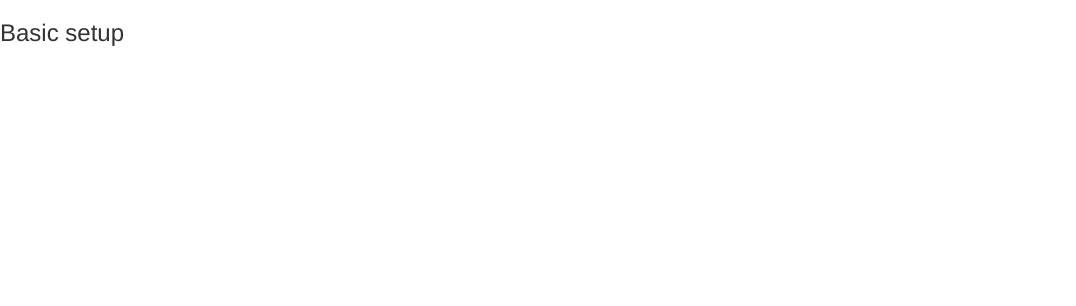
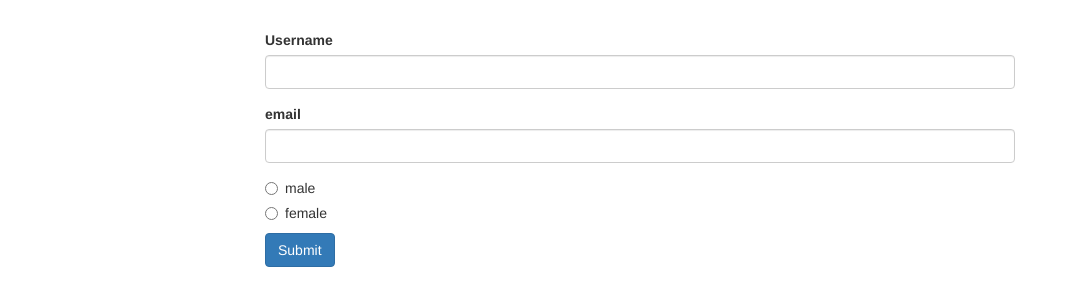
Before and after one commit to csaba-farkas/angular-udemy, an Angular app: page / in a window 1280 px wide. Shown: the top 306 px of the page, without its empty margins (0-1076 px from the left). Built offline with nearby package versions, Linux system fonts and the light colour scheme.

Commit message:
Starting code

```diff
--- a/src/app/app.component.css
+++ b/src/app/app.component.css
@@ -0,0 +1,3 @@
+.container {
+  margin-top: 30px;
+}
--- a/src/app/app.component.html
+++ b/src/app/app.component.html
@@ -1 +1,30 @@
-<h3>Basic setup</h3>
+<div class="container">
+  <div class="row">
+    <div class="col-xs-12 col-sm-10 col-md-8 col-sm-offset-1 col-md-offset-2">
+      <form>
+        <div class="form-group">
+          <label for="username">Username</label>
+          <input
+            type="text"
+            id="username"
+            class="form-control">
+        </div>
+        <div class="form-group">
+          <label for="email">email</label>
+          <input
+            type="text"
+            id="email"
+            class="form-control">
+        </div>
+        <div class="radio" *ngFor="let gender of genders">
+          <label>
+            <input
+              type="radio"
+              [value]="gender">{{ gender }}
+          </label>
+        </div>
+        <button class="btn btn-primary" type="submit">Submit</button>
+      </form>
+    </div>
+  </div>
+</div>
--- a/src/app/app.component.ts
+++ b/src/app/app.component.ts
@@ -6,4 +6,5 @@
   styleUrls: ['./app.component.css']
 })
 export class AppComponent {
+  genders = ['male', 'female'];
 }
--- a/src/app/app.module.ts
+++ b/src/app/app.module.ts
@@ -1,6 +1,8 @@
 import { BrowserModule } from '@angular/platform-browser';
 import { NgModule } from '@angular/core';
 import { FormsModule } from '@angular/forms';
+import { HttpModule } from '@angular/http';
+
 import { AppComponent } from './app.component';
 
 @NgModule({
@@ -9,7 +11,8 @@
   ],
   imports: [
     BrowserModule,
-    FormsModule
+    FormsModule,
+    HttpModule
   ],
   providers: [],
   bootstrap: [AppComponent]
```
Also changed, not shown: 1 other file (tests, documents, lock files or other folders).
